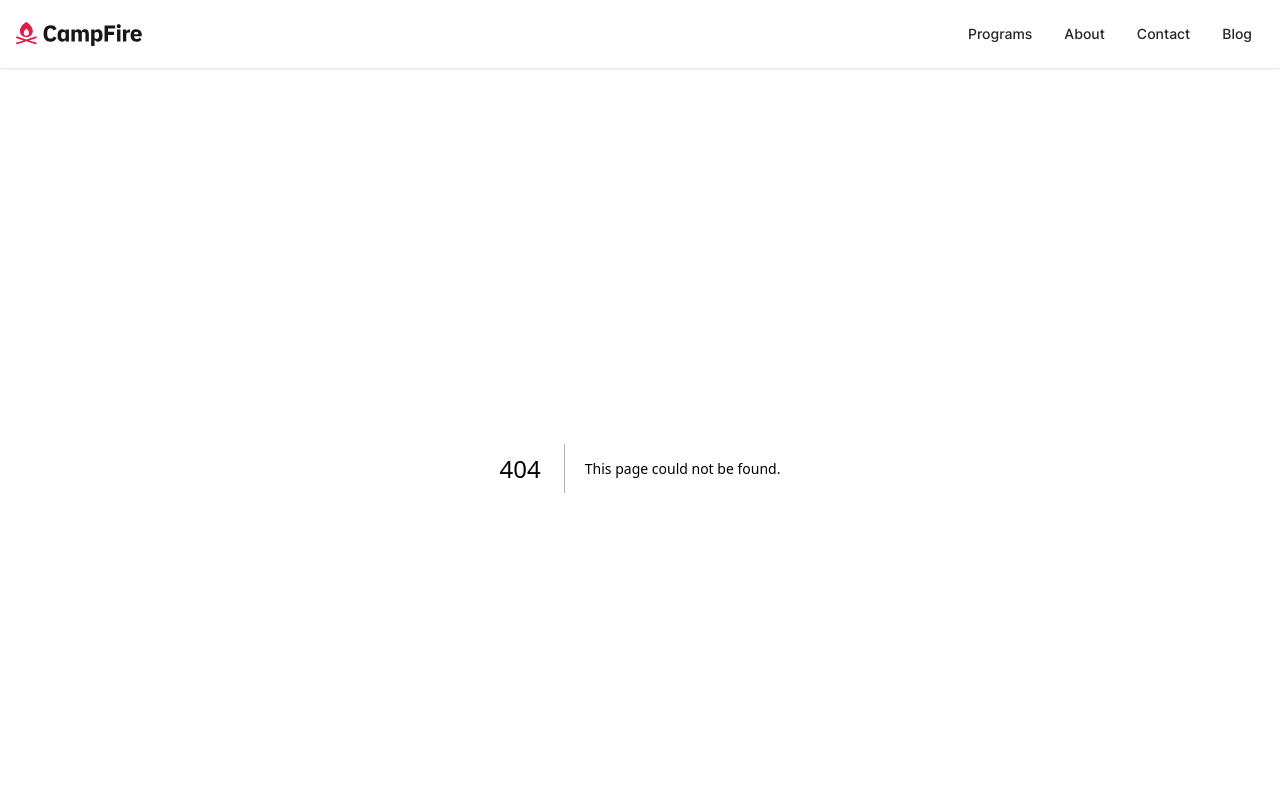
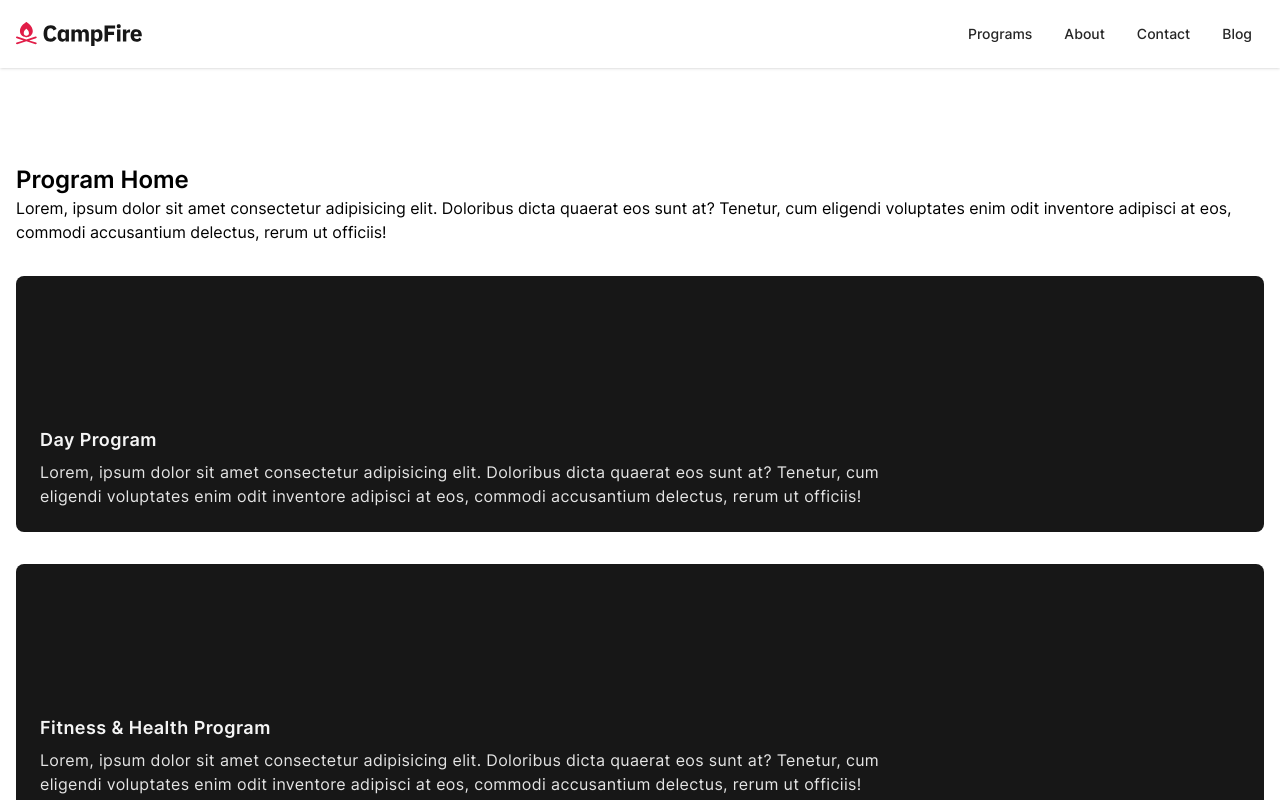
Before and after one commit to Justin-Bento/believe-support-services, a Next.js app: page /programs in a window 1280 px wide. Before the commit this address had no page. Shown: the top 800 px of the page. Built offline with nearby package versions, Linux system fonts and the light colour scheme.

Commit message:
created a program route with main page and slug

```diff
--- /dev/null
+++ b/pages/programs/[slug].tsx
@@ -0,0 +1,12 @@
+import React from "react";
+
+export default function ProgramSlug() {
+  return (
+    <>
+      <main className="container p-4 mx-auto my-20 max-w-7xl">
+        <h1 className="">ProgramSlug</h1>
+        <p className="">Lorem ipsum dolor sit amet consectetur adipisicing elit. Sunt quod corporis animi quibusdam reprehenderit atque quasi modi dolor aut dolore illo eligendi tempore doloremque ut, distinctio ea voluptas ducimus minima.</p>
+      </main>
+    </>
+  );
+}
--- /dev/null
+++ b/pages/programs/index.tsx
@@ -0,0 +1,56 @@
+import Head from "next/head";
+import Link from "next/link";
+import React from "react";
+
+export default function ProgramHome() {
+  const programName = [
+    { id: 1, Headline: "Day Program" },
+    { id: 2, Headline: "Fitness & Health Program" },
+    { id: 3, Headline: "Residential Program" },
+    { id: 4, Headline: "Summer Camp" },
+    { id: 5, Headline: "Program" },
+  ];
+  return (
+    <>
+      <Head>
+        <title>Programs - Believe Support Services</title>
+      </Head>
+      <main className="container p-4 mx-auto my-20 max-w-7xl">
+        <section className="">
+          <h1 className="text-2xl font-semibold">Program Home</h1>
+          <p className="">
+            Lorem, ipsum dolor sit amet consectetur adipisicing elit. Doloribus
+            dicta quaerat eos sunt at? Tenetur, cum eligendi voluptates enim
+            odit inventore adipisci at eos, commodi accusantium delectus, rerum
+            ut officiis!
+          </p>
+        </section>
+        <section className="flex flex-col gap-8 mt-8">
+          {programName.map((context: any) => {
+            return (
+              <Link
+                key={context.id}
+                href={`/programs/${context.id}`}
+                className=""
+              >
+                <article className="relative w-full h-64 transition-all bg-gray-900 rounded-lg hover:opacity-90">
+                  <div className="absolute bottom-0 left-0 p-6 text-white">
+                    <h2 className="text-lg font-semibold leading-7 tracking-wide text-gray-100">
+                      {context.Headline || "Program Name Goes Here"}
+                    </h2>
+                    <p className="max-w-4xl mt-1.5 text-base leading-6 tracking-[0.022rem] text-gray-200">
+                      Lorem, ipsum dolor sit amet consectetur adipisicing elit.
+                      Doloribus dicta quaerat eos sunt at? Tenetur, cum eligendi
+                      voluptates enim odit inventore adipisci at eos, commodi
+                      accusantium delectus, rerum ut officiis!
+                    </p>
+                  </div>
+                </article>
+              </Link>
+            );
+          })}
+        </section>
+      </main>
+    </>
+  );
+}
```
